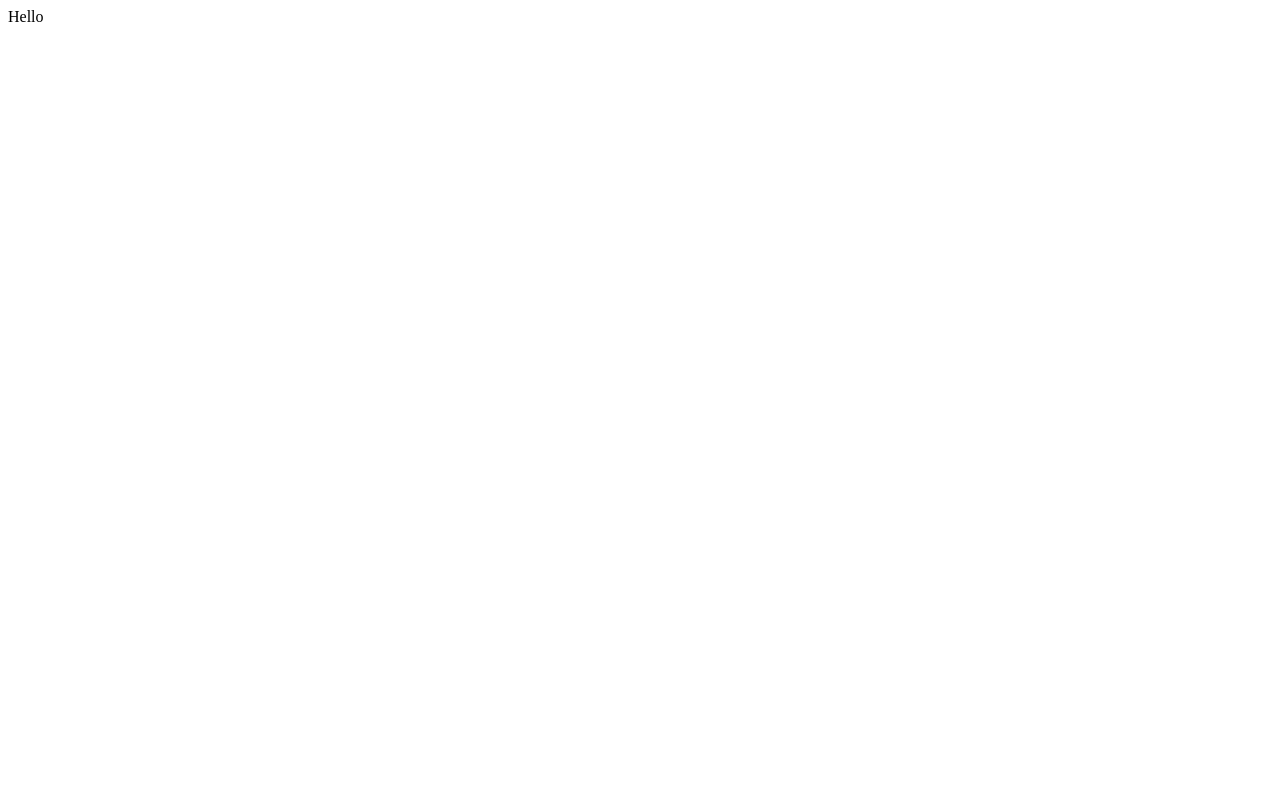
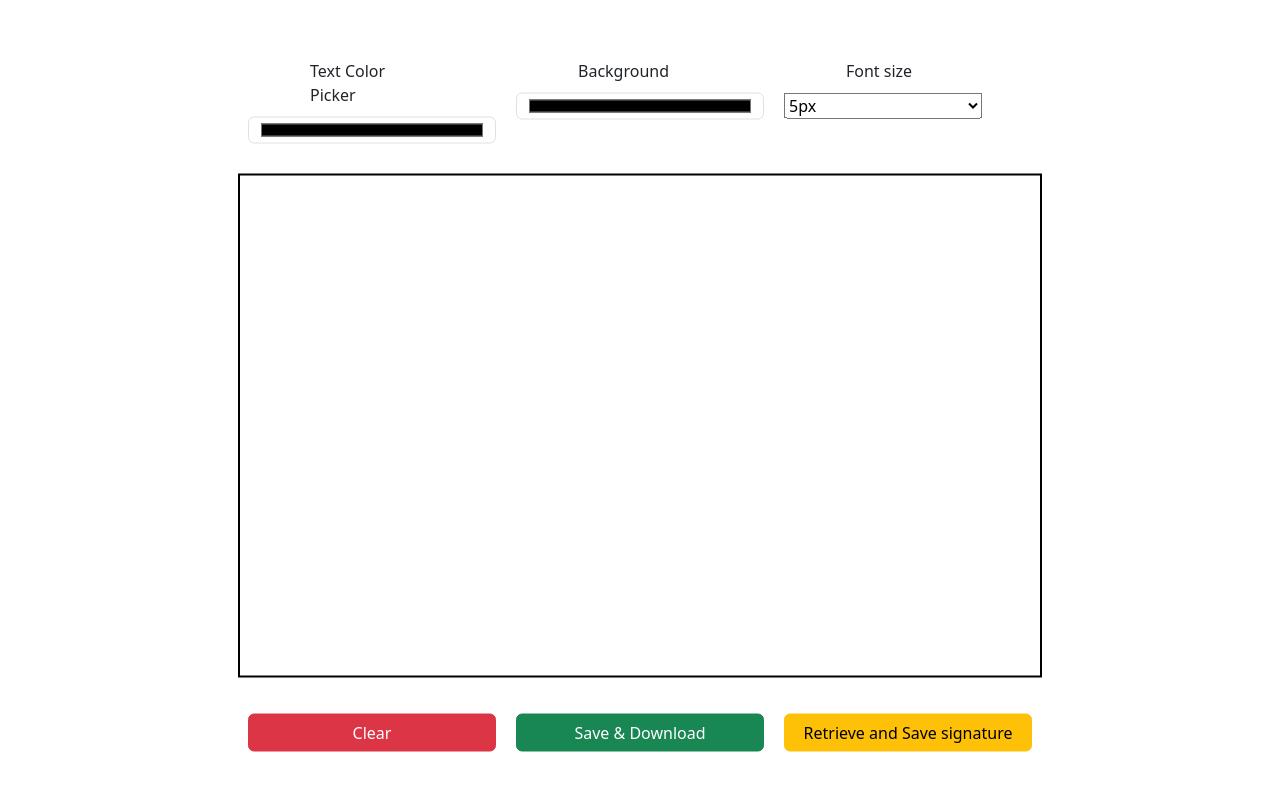
Before and after one commit to KrishProDev/signature-app, a plain HTML site: page index.html in a window 1280 px wide. Drawn offline with nearby package versions, Linux system fonts and the light colour scheme.

Commit message:
digital signature app integrated

```diff
--- a/index.html
+++ b/index.html
@@ -1,9 +1,133 @@
 <!DOCTYPE html>
-<html>
-    <header>
-        <title>Signature App</title>
-    </header>
-    <body>
-        Hello
-    </body>
+<html lang="en">
+
+<head>
+    <meta charset="UTF-8" />
+    <meta name="viewport" content="width=device-width" />
+    <title>Signature App</title>
+    <style>
+        .main {
+            position: absolute;
+            top: 50%;
+            left: 50%;
+            transform: translate(-50%,-50%);
+        }
+        .canvas {
+            border: 2px solid black;
+        }
+        .top, .bottom {
+            display: flex;
+            flex-direction: row;
+            justify-content: space-between;
+            margin: 20px 0 20px 0;
+        }
+        .block, input, select, button {
+            width: 80%;
+        }
+        .top > .block {
+            margin: 10px;
+        }
+        .bottom > button {
+            margin: 10px;
+        }
+        .block > p {
+            margin: 10px auto;
+            width: 50%;
+        }
+    </style>
+    <link href="https://cdn.jsdelivr.net/npm/bootstrap@5.3.3/dist/css/bootstrap.min.css" rel="stylesheet" integrity="sha384-QWTKZyjpPEjISv5WaRU9OFeRpok6YctnYmDr5pNlyT2bRjXh0JMhjY6hW+ALEwIH" crossorigin="anonymous">
+</head>
+
+<body>
+    <div class="main">
+        <div class="top">
+            <div class="block">
+                <p>Text Color Picker</p>
+                <input class="form-control" type="color" id="colorPicker" />
+            </div>
+            <div class="block">
+                <p>Background</p>
+                <input class="form-control" type="color" id="canvasColor" />
+            </div>
+            <div class="block">
+                <p>Font size</p>
+                <select id="fontPicker">
+                    <option value="5">5px</option>
+                    <option value="10">10px</option>
+                    <option value="20">20px</option>
+                    <option value="30">30px</option>
+                    <option value="40">40px</option>
+                    <option value="50">50px</option>
+                </select>
+            </div>
+        </div>
+        <canvas class="canvas" id="myCanvas" width="800" height="500"></canvas>
+        <div class="bottom">
+            <button type="button" class="btn btn-danger" id="clearButton">Clear</button>
+            <button type="button" class="btn btn-success" id="saveButton">Save & Download</button>
+            <button type="button" class="btn btn-warning" id="retrieveButton">Retrieve and Save signature</button>
+        </div>
+    </div>
+    <script>
+        const colorPicker= document.getElementById('colorPicker');
+        const canvasColor= document.getElementById('canvasColor');
+        const canvas = /** @type {HTMLCanvasElement} */ (document.getElementById('myCanvas'));
+        const clearButton = document.getElementById('clearButton');
+        const saveButton = document.getElementById('saveButton');
+        const fontPicker = document.getElementById('fontPicker');
+        const retrieveButton = document.getElementById('retrieveButton');
+
+        const ctx = canvas.getContext('2d');
+         colorPicker.addEventListener('change', (e)=>{
+            ctx.strokeStyle = e.target.value;
+            ctx.fillStyle = e.target.value;
+         })
+         canvas.addEventListener('mousedown', (e)=>{
+            isDrawing = true;
+            lastX = e.offsetX;
+            lastY = e.offsetY;
+         })
+         canvas.addEventListener('mousemove',(e)=>{
+            if(isDrawing){
+                ctx.beginPath();
+                ctx.moveTo(lastX, lastY);
+                ctx.lineTo(e.offsetX, e.offsetY);
+                ctx.stroke();
+
+                lastX = e.offsetX;
+                lastY = e.offsetY;
+            }
+         })
+         canvas.addEventListener('mouseup',(e)=>{
+            isDrawing = false
+         })
+         canvasColor.addEventListener('change',(e)=>{
+            ctx.fillStyle = e.target.value;
+            ctx.fillRect(0,0,800,500);
+         })
+         fontPicker.addEventListener('change',(e)=>{
+            ctx.lineWidth = e.target.value;
+
+         })
+         clearButton.addEventListener('click',(e)=>{
+            ctx.clearRect(0,0,canvas.width, canvas.height)
+         })
+         saveButton.addEventListener('click',(e)=>{
+            localStorage.setItem('canvasContents', canvas.toDataURL());
+            let link = document.createElement('a');
+            link.download = 'my-convas.png';
+            link.href = canvas.toDataURL();
+            link.click();
+         })
+         retrieveButton.addEventListener('click', ()=>{
+            let savedConvas = localStorage.getItem('canvasContents');
+            if(savedConvas){
+                let img = new Image();
+                img.src = savedConvas;
+                ctx.drawImage(img, 0, 0);
+            }
+         })
+    </script>
+</body>
+
 </html>
```
